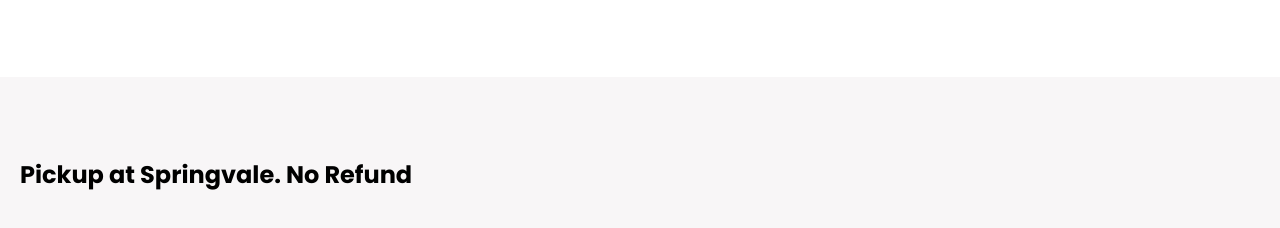
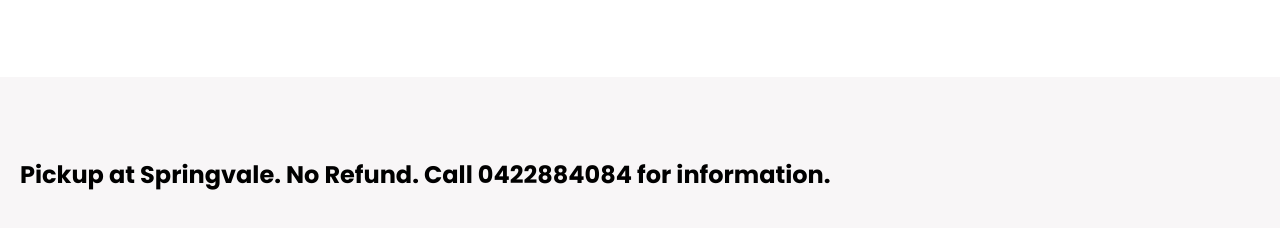
Before and after one commit to acrosshorizon/bag, a plain HTML site: page index.html in a window 1280 px wide. Shown: the part 6931-7159 px from the top of the page. Drawn offline with nearby package versions, Linux system fonts and the light colour scheme.

Commit message:
Update index.html

```diff
--- a/index.html
+++ b/index.html
@@ -539,7 +539,7 @@
         <footer>
             <div class="container">
                 <div class="footer-content">
-                    <h2>Pickup at Springvale. No Refund </h2>
+                    <h2>Pickup at Springvale. No Refund. Call 0422884084 for information.</h2>
                 </div>
             </div>
         </footer>
```
